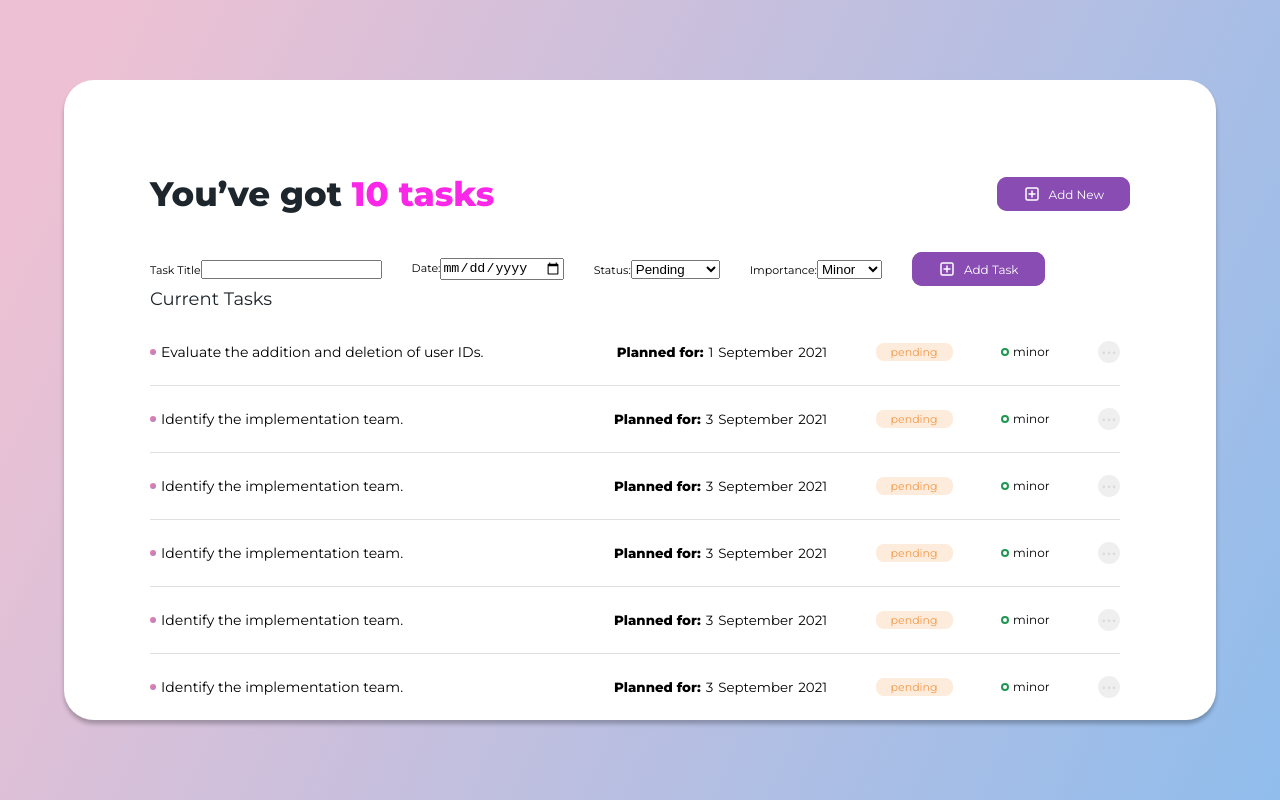
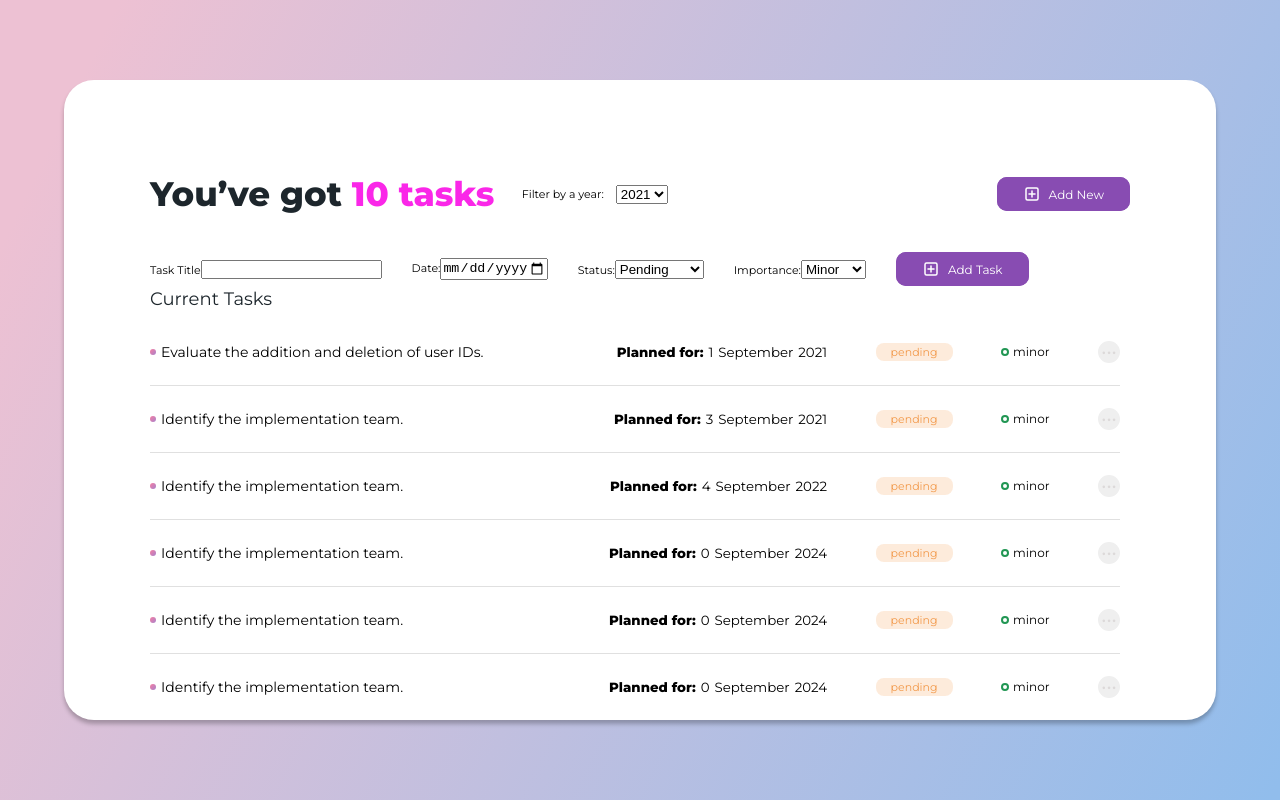
Before and after one commit to devshum/task-manager, a React (Create React App) app: page / in a window 1280 px wide. Built offline with nearby package versions, Linux system fonts and the light colour scheme.

Commit message:
basic filter markup was added

```diff
--- a/src/App.js
+++ b/src/App.js
@@ -19,35 +19,35 @@ const App = () => {
 
       {
         title: 'Identify the implementation team.',
-        date: new Date(2021, 8, 22),
+        date: new Date(2022, 8, 22),
         status: 'pending',
         importance: 'minor'
       },
 
       {
         title: 'Identify the implementation team.',
-        date: new Date(2021, 8, 22),
+        date: new Date(2024, 8, 22),
         status: 'pending',
         importance: 'minor'
       },
 
       {
         title: 'Identify the implementation team.',
-        date: new Date(2021, 8, 22),
+        date: new Date(2024, 8, 22),
         status: 'pending',
         importance: 'minor'
       },
 
       {
         title: 'Identify the implementation team.',
-        date: new Date(2021, 8, 22),
+        date: new Date(2024, 8, 22),
         status: 'pending',
         importance: 'minor'
       },
 
       {
         title: 'Identify the implementation team.',
-        date: new Date(2021, 8, 22),
+        date: new Date(2023, 8, 22),
         status: 'pending',
         importance: 'minor'
       },
--- a/src/components/Board/Board.js
+++ b/src/components/Board/Board.js
@@ -2,17 +2,27 @@ import styles from './Board.module.css'
 import BoardHead from './BoardHead/BoardHead'
 import Tasks from '../Tasks/Tasks'
 import FormInputs from '../FormInputs/FormInputs'
+import { useState } from 'react'
 
 const Board = props => {
+  const [enteredYear, setEnteredYear] = useState('2021')
+
   const saveTaskDataHandler = enteredTaskData => {
     props.onAddTask({...enteredTaskData})
   }
 
+  const saveFilterDataHandler = enteredYear => {
+    setEnteredYear(enteredYear)
+  }
+
   return (
     <section className={styles.board}>
-      <BoardHead curTasks={props.curTasks} />
+      <BoardHead onSaveFilterData={saveFilterDataHandler}
+                 curTasks={props.curTasks}
+                 enteredYear={enteredYear} />
       <FormInputs onSaveTaskData={saveTaskDataHandler} />
-      <Tasks curTasks={props.curTasks} />
+      <Tasks curTasks={props.curTasks}
+             enteredYear={enteredYear} />
     </section>
   )
 }
--- a/src/components/Board/BoardHead/BoardHead.js
+++ b/src/components/Board/BoardHead/BoardHead.js
@@ -5,12 +5,27 @@ const BoardHead = props => {
   const curTasksAmount = props.curTasks.length
   const suffix = props.curTasks.length > 1 ? 'tasks' : 'task'
 
+  const changeFilterHandler = e => {
+    props.onSaveFilterData(e.target.value)
+  }
+
   return (
     <div className={styles['board-head']}>
-      <h1 className={styles['board-head__title']}>
-        You’ve got
-        <span className={styles['board-head__amount']}>{curTasksAmount} {suffix}</span>
-      </h1>
+      <div className={styles['board-head__title-wrap']}>
+        <h1 className={styles['board-head__title']}>
+          You’ve got
+          <span className={styles['board-head__amount']}>{curTasksAmount} {suffix}</span>
+        </h1>
+        <div className={styles['board-head__filter-wrap']}>
+          <p>Filter by a year:</p>
+          <select value={props.enteredYear} onChange={changeFilterHandler}>
+            <option value="2021">2021</option>
+            <option value="2022">2022</option>
+            <option value="2023">2023</option>
+            <option value="2024">2024</option>
+          </select>
+        </div>
+      </div>
       <Button>Add New</Button>
     </div>
   )
--- a/src/components/Board/BoardHead/BoardHead.module.css
+++ b/src/components/Board/BoardHead/BoardHead.module.css
@@ -14,6 +14,20 @@
   cursor: pointer;
 
   transition: all .5s;
+}
+
+.board-head__title-wrap,
+.board-head__filter-wrap {
+  display: flex;
+  align-items: center;
+}
+
+.board-head__filter-wrap {
+  margin-left: 180px;
+}
+
+.board-head__filter-wrap select {
+  margin-left: 12px;
 }
 
 .board-head__title:hover .board-head__amount {
--- a/src/components/FormInputs/FormInputs.js
+++ b/src/components/FormInputs/FormInputs.js
@@ -66,17 +66,24 @@ const FormInputs = props => {
     <form style={{display: 'flex', gap: '30px', alignItems: 'center'}} onSubmit={submitFormHandler}>
       <div>
         <label htmlFor="task">Task Title</label>
-        <input type="text" id="task" value={userInput.enteredTitle} onChange={changeTitleHandler}/>
+        <input type="text"
+               value={userInput.enteredTitle}
+               onChange={changeTitleHandler}/>
       </div>
 
       <div>
         <label htmlFor="date">Date:</label>
-        <input type="date" id="date" min="2021-01-01" value={userInput.enteredDate} onChange={changeDateHandler} />
+        <input type="date"
+               min="2021-01-01"
+               max="2024-01-01"
+               value={userInput.enteredDate}
+               onChange={changeDateHandler} />
       </div>
 
       <div>
         <label htmlFor="status">Status:</label>
-        <select id="status" onChange={changeStatusHandler} value={userInput.enteredStatus}>
+        <select onChange={changeStatusHandler}
+                value={userInput.enteredStatus}>
           <option value="pending">Pending</option>
           <option value="in progress">In progress</option>
         </select>
@@ -84,7 +91,8 @@ const FormInputs = props => {
 
       <div>
         <label htmlFor="importance">Importance:</label>
-        <select id="importance" onChange={changeImportanceHandler} value={userInput.enteredImportance}>
+        <select onChange={changeImportanceHandler}
+                value={userInput.enteredImportance}>
           <option value="minor">Minor</option>
           <option value="normal">Normal</option>
           <option value="critical">Critical</option>
```
